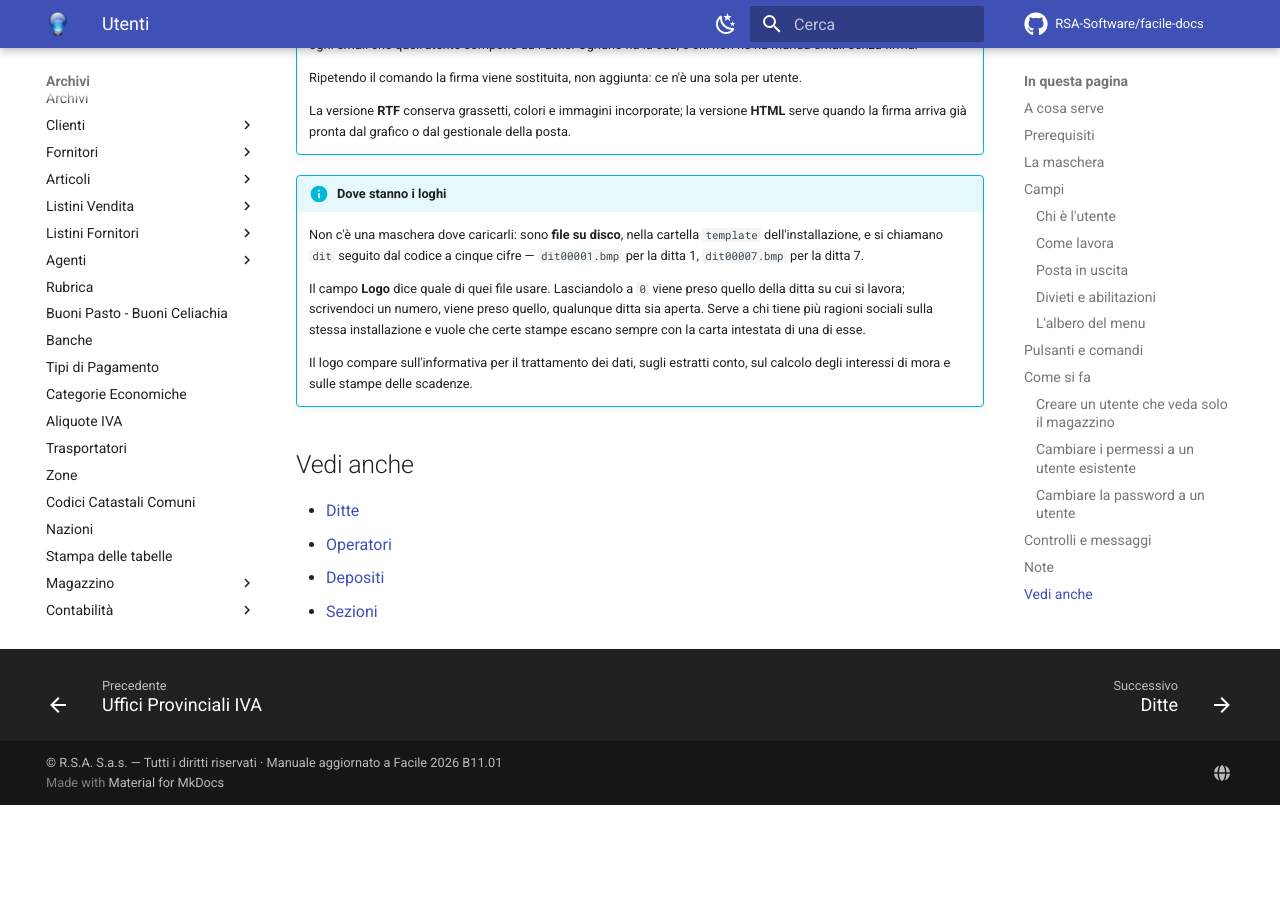
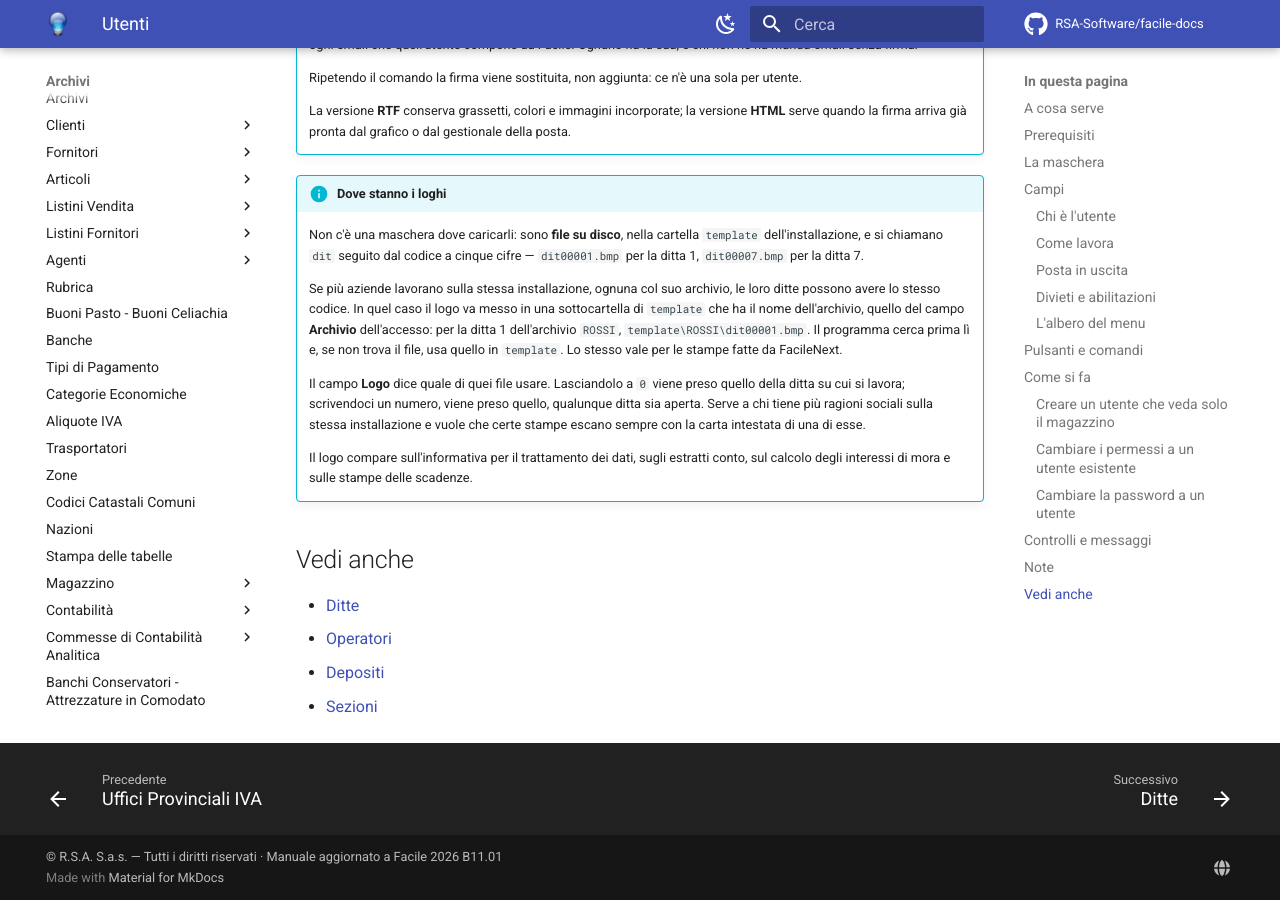
Before and after one commit to RSA-Software/facile-docs, an MkDocs documentation site: the page built from docs/moduli/anagrafiche/utenti.md, in a window 1280 px wide and 900 px high, scrolled down 7038 px. Built offline with MkDocs 1.6.1 and Material for MkDocs 9.7.7, drawn with Linux system fonts in a browser that asks for light colours; comment, search, counter and statistics services are not loaded; before the commit the page ends 7843 px from its top, so only the background shows below that.

Commit message:
Utenti: il logo nella cartella dell'archivio
Con piu' aziende sulla stessa installazione il logo si mette in
template\<archivio>\ditNNNNN.bmp; se manca vale quello in template.

Co-Authored-By: Claude Opus 5.5 <noreply@anthropic.com>

```diff
--- a/docs/moduli/anagrafiche/utenti.md
+++ b/docs/moduli/anagrafiche/utenti.md
@@ -233,6 +233,14 @@ che contiene; rimettendola a una voce si riaccende il ramo che la ospita.
     codice a cinque cifre — `dit00001.bmp` per la ditta 1, `dit00007.bmp` per
     la ditta 7.
 
+    Se più aziende lavorano sulla stessa installazione, ognuna col suo
+    archivio, le loro ditte possono avere lo stesso codice. In quel caso il
+    logo va messo in una sottocartella di `template` che ha il nome
+    dell'archivio, quello del campo **Archivio** dell'accesso: per la ditta 1
+    dell'archivio `ROSSI`, `template\ROSSI\dit00001.bmp`. Il programma cerca
+    prima lì e, se non trova il file, usa quello in `template`. Lo stesso
+    vale per le stampe fatte da FacileNext.
+
     Il campo **Logo** dice quale di quei file usare. Lasciandolo a `0` viene
     preso quello della ditta su cui si lavora; scrivendoci un numero, viene
     preso quello, qualunque ditta sia aperta. Serve a chi tiene più ragioni
```
